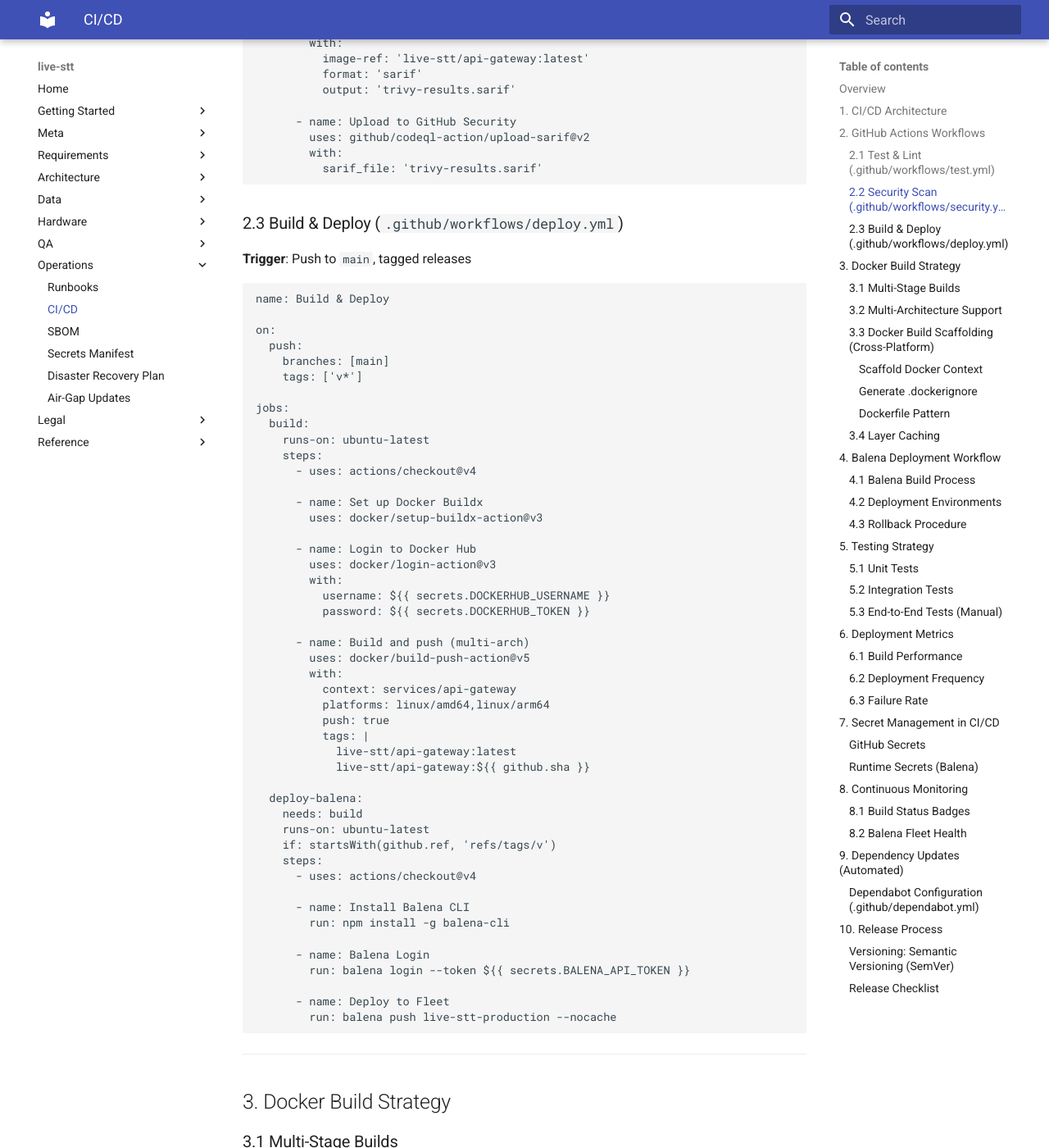
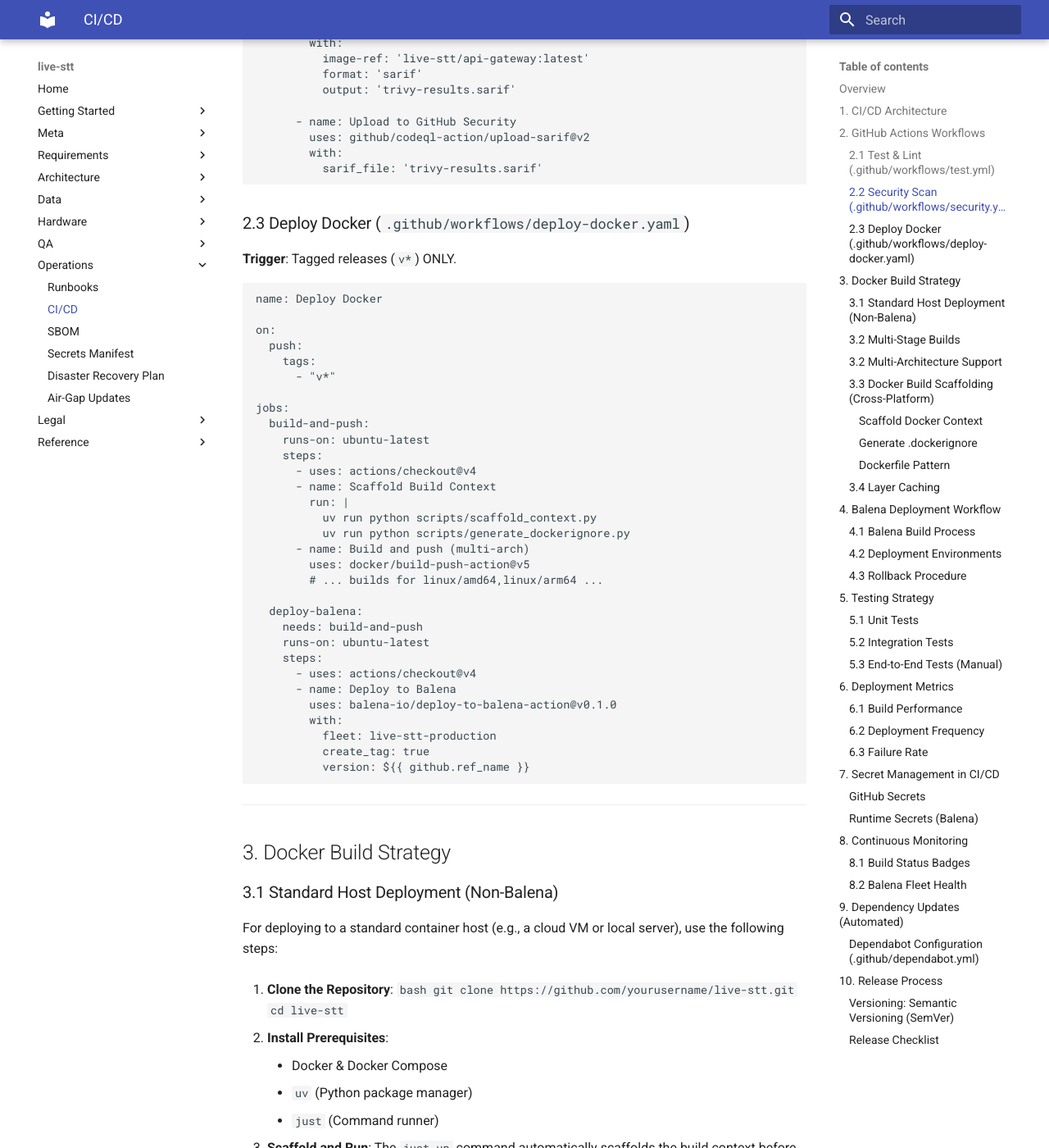
Before and after one commit to TomDakan/LiveSTT, an MkDocs documentation site: the page built from docs/60_ops/cicd.md, in a window 1280 px wide and 1400 px high, scrolled down 2147 px. Shown: the whole window at 82% size. Built offline with MkDocs 1.6.1 and Material for MkDocs 9.7.7, drawn with Linux system fonts in a browser that asks for light colours; some of the changed text lies outside the part shown.

Commit message:
feat(cicd): implement secure build process and update docs

````diff
--- a/docs/60_ops/cicd.md
+++ b/docs/60_ops/cicd.md
@@ -108,64 +108,75 @@
           sarif_file: 'trivy-results.sarif'
 ```
 
-### 2.3 Build & Deploy (`.github/workflows/deploy.yml`)
-**Trigger**: Push to `main`, tagged releases
+### 2.3 Deploy Docker (`.github/workflows/deploy-docker.yaml`)
+**Trigger**: Tagged releases (`v*`) ONLY.
 
 ```yaml
-name: Build & Deploy
+name: Deploy Docker
 
 on:
   push:
-    branches: [main]
-    tags: ['v*']
+    tags:
+      - "v*"
 
 jobs:
-  build:
+  build-and-push:
     runs-on: ubuntu-latest
     steps:
       - uses: actions/checkout@v4
-
-      - name: Set up Docker Buildx
-        uses: docker/setup-buildx-action@v3
-
-      - name: Login to Docker Hub
-        uses: docker/login-action@v3
-        with:
-          username: ${{ secrets.DOCKERHUB_USERNAME }}
-          password: ${{ secrets.DOCKERHUB_TOKEN }}
-
+      - name: Scaffold Build Context
+        run: |
+          uv run python scripts/scaffold_context.py
+          uv run python scripts/generate_dockerignore.py
       - name: Build and push (multi-arch)
         uses: docker/build-push-action@v5
-        with:
-          context: services/api-gateway
-          platforms: linux/amd64,linux/arm64
-          push: true
-          tags: |
-            live-stt/api-gateway:latest
-            live-stt/api-gateway:${{ github.sha }}
+        # ... builds for linux/amd64,linux/arm64 ...
 
   deploy-balena:
-    needs: build
+    needs: build-and-push
     runs-on: ubuntu-latest
-    if: startsWith(github.ref, 'refs/tags/v')
     steps:
       - uses: actions/checkout@v4
-
-      - name: Install Balena CLI
-        run: npm install -g balena-cli
-
-      - name: Balena Login
-        run: balena login --token ${{ secrets.BALENA_API_TOKEN }}
-
-      - name: Deploy to Fleet
-        run: balena push live-stt-production --nocache
+      - name: Deploy to Balena
+        uses: balena-io/deploy-to-balena-action@v0.1.0
+        with:
+          fleet: live-stt-production
+          create_tag: true
+          version: ${{ github.ref_name }}
 ```
 
 ---
 
 ## 3. Docker Build Strategy
 
-### 3.1 Multi-Stage Builds
+### 3.1 Standard Host Deployment (Non-Balena)
+
+For deploying to a standard container host (e.g., a cloud VM or local server), use the following steps:
+
+1.  **Clone the Repository**:
+    ```bash
+    git clone https://github.com/yourusername/live-stt.git
+    cd live-stt
+    ```
+
+2.  **Install Prerequisites**:
+    - Docker & Docker Compose
+    - `uv` (Python package manager)
+    - `just` (Command runner)
+
+3.  **Scaffold and Run**:
+    The `just up` command automatically scaffolds the build context before starting containers.
+    ```bash
+    # Starts the stack in detached mode
+    just up
+    ```
+
+    To force a rebuild:
+    ```bash
+    just up-build
+    ```
+
+### 3.2 Multi-Stage Builds
 ```dockerfile
 # Example: services/stt-provider/Dockerfile
 
````
Also changed, not shown: CONTRIBUTING.md (+28 -18 lines), 4 other files.
